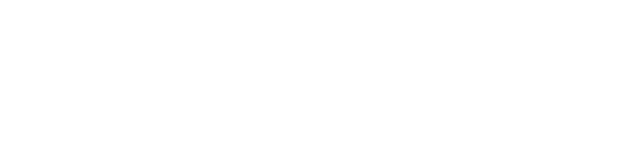
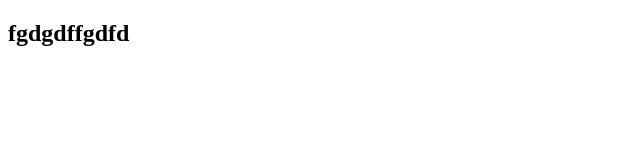
Before and after one commit to viser23/js1, a plain HTML site: page 03.htm in a window 1280 px wide. Shown: the whole page, without its empty margins (0-640 px from the left). Drawn offline with Linux system fonts and the light colour scheme.

Commit message:
test init

```diff
--- a/03.htm
+++ b/03.htm
@@ -6,6 +6,6 @@
     <title>Document</title>
 </head>
 <body>
-
+    <h2>fgdgdffgdfd</h2>
 </body>
 </html>
```
